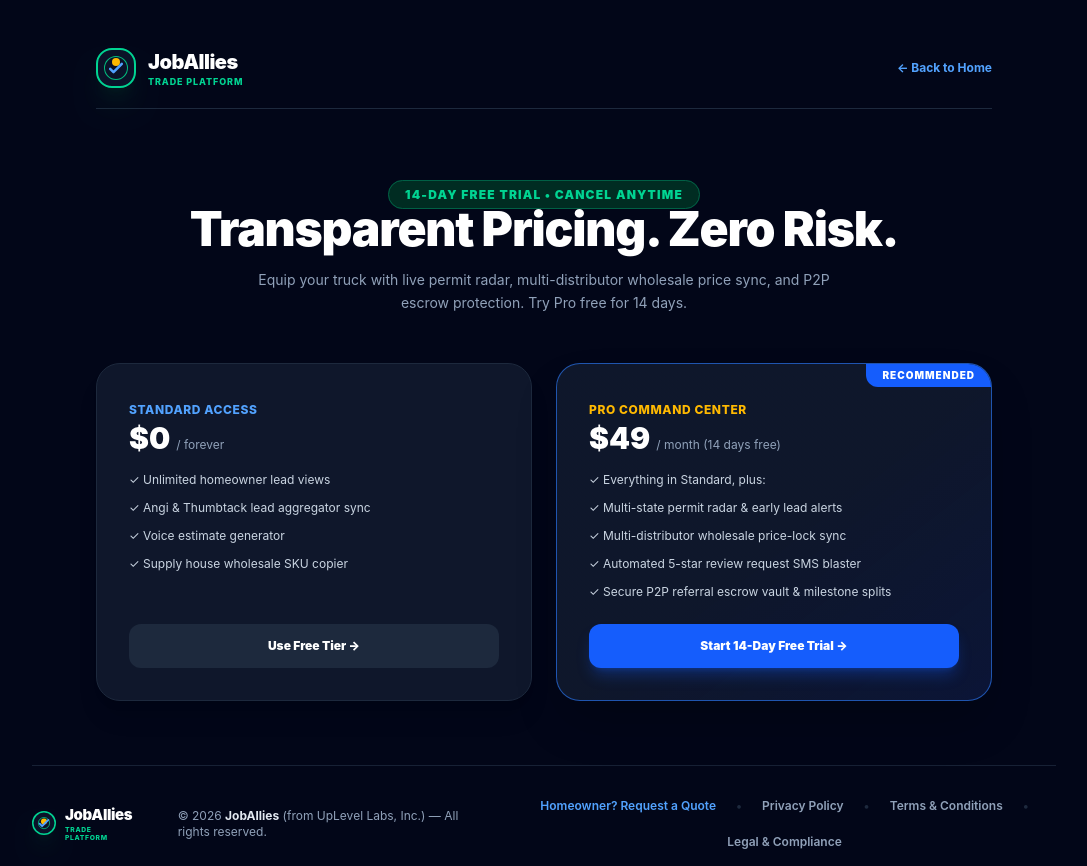
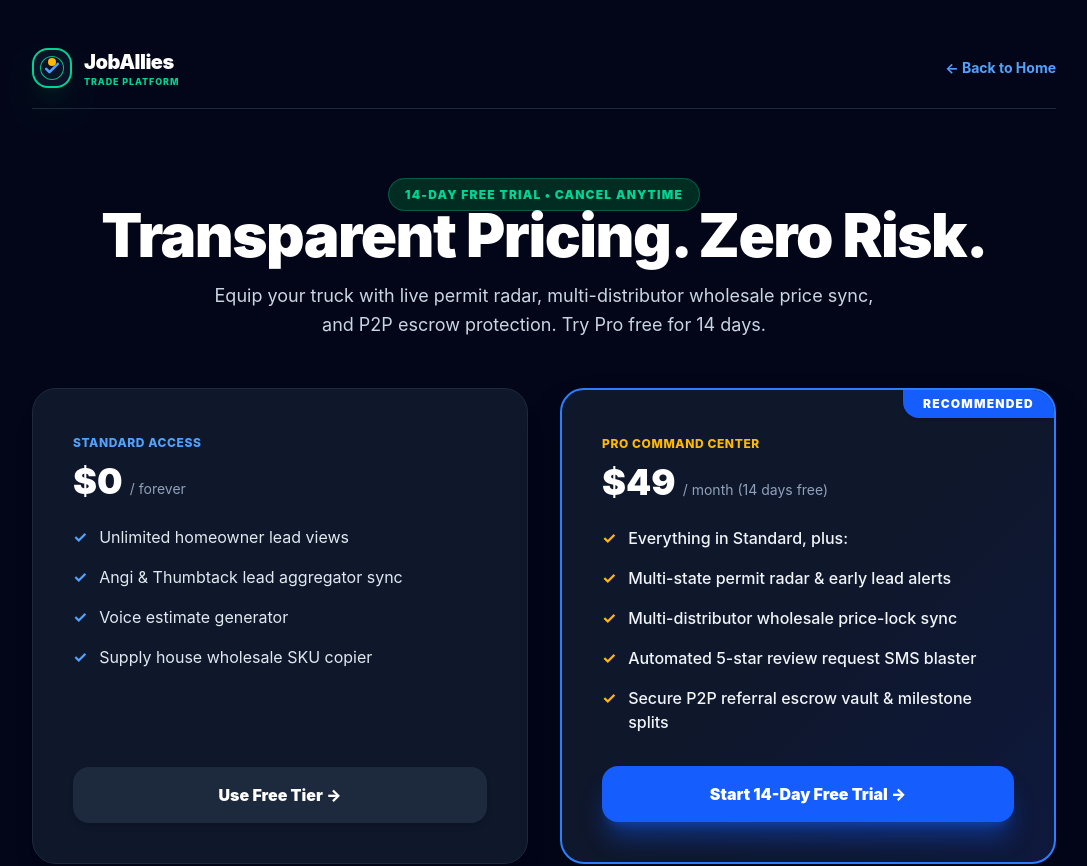
Before and after one commit to dberger111/joballies, a Next.js app: page /pricing in a window 1280 px wide. Shown: the top 866 px of the page, without its empty margins (96-1183 px from the left). Built offline with nearby package versions, Linux system fonts and the light colour scheme.

Commit message:
Upgrade pricing card typography, font sizes, and button padding for high readability and easy touch interaction

```diff
--- a/app/pricing/page.tsx
+++ b/app/pricing/page.tsx
@@ -54,65 +54,71 @@
 
   return (
     <main className="min-h-screen bg-slate-950 text-slate-100 font-sans p-6 md:p-12 flex flex-col justify-between">
-      <div className="max-w-4xl mx-auto w-full space-y-12">
+      <div className="max-w-5xl mx-auto w-full space-y-12">
         <header className="flex justify-between items-center border-b border-slate-800 pb-5">
           <Logo />
-          <Link href="/" className="text-xs font-bold text-blue-400 hover:text-blue-300">
+          <Link href="/" className="text-sm font-bold text-blue-400 hover:text-blue-300">
             ← Back to Home
           </Link>
         </header>
 
         <div className="text-center space-y-4 pt-6">
-          <span className="bg-emerald-950 text-emerald-400 border border-emerald-800 text-xs font-black uppercase tracking-widest px-4 py-1.5 rounded-full">
+          <span className="bg-emerald-950 text-emerald-400 border border-emerald-800 text-xs font-black uppercase tracking-widest px-4 py-2 rounded-full">
             14-Day Free Trial • Cancel Anytime
           </span>
-          <h1 className="text-4xl md:text-5xl font-black text-white tracking-tight">
+          <h1 className="text-4xl md:text-6xl font-black text-white tracking-tight">
             Transparent Pricing. Zero Risk.
           </h1>
-          <p className="text-slate-400 max-w-xl mx-auto text-sm leading-relaxed">
+          <p className="text-slate-300 max-w-2xl mx-auto text-base md:text-lg leading-relaxed">
             Equip your truck with live permit radar, multi-distributor wholesale price sync, and P2P escrow protection. Try Pro free for 14 days.
           </p>
         </div>
 
-        <div className="grid grid-cols-1 md:grid-cols-2 gap-6">
-          <div className="bg-slate-900 border border-slate-800 p-8 rounded-3xl space-y-6 shadow-xl flex flex-col justify-between">
-            <div className="space-y-4">
-              <span className="text-xs font-extrabold uppercase tracking-wider text-blue-400">Standard Access</span>
-              <h3 className="text-3xl font-black text-white">$0 <span className="text-xs text-slate-400 font-normal">/ forever</span></h3>
-              <ul className="space-y-3 text-xs text-slate-300">
-                <li>✓ Unlimited homeowner lead views</li>
-                <li>✓ Angi & Thumbtack lead aggregator sync</li>
-                <li>✓ Voice estimate generator</li>
-                <li>✓ Supply house wholesale SKU copier</li>
+        <div className="grid grid-cols-1 md:grid-cols-2 gap-8">
+          {/* Standard Free Tier Card */}
+          <div className="bg-slate-900 border border-slate-800 p-8 md:p-10 rounded-3xl space-y-8 shadow-xl flex flex-col justify-between">
+            <div className="space-y-6">
+              <div>
+                <span className="text-xs font-extrabold uppercase tracking-wider text-blue-400">Standard Access</span>
+                <h3 className="text-4xl font-black text-white mt-2">$0 <span className="text-sm text-slate-400 font-normal">/ forever</span></h3>
+              </div>
+              <ul className="space-y-4 text-sm md:text-base text-slate-200">
+                <li className="flex items-start gap-3"><span className="text-blue-400 font-bold">✓</span> Unlimited homeowner lead views</li>
+                <li className="flex items-start gap-3"><span className="text-blue-400 font-bold">✓</span> Angi & Thumbtack lead aggregator sync</li>
+                <li className="flex items-start gap-3"><span className="text-blue-400 font-bold">✓</span> Voice estimate generator</li>
+                <li className="flex items-start gap-3"><span className="text-blue-400 font-bold">✓</span> Supply house wholesale SKU copier</li>
               </ul>
             </div>
             <button
               onClick={handleFreeAction}
-              className="w-full bg-slate-800 hover:bg-slate-700 text-white font-black py-3.5 rounded-xl text-xs text-center transition block"
+              className="w-full bg-slate-800 hover:bg-slate-700 text-white font-black py-4 rounded-2xl text-sm md:text-base text-center transition block shadow-md"
             >
               Use Free Tier →
             </button>
           </div>
 
-          <div className="bg-gradient-to-br from-slate-900 via-slate-900 to-blue-950/50 border border-blue-500/60 p-8 rounded-3xl space-y-6 shadow-2xl flex flex-col justify-between relative overflow-hidden">
-            <div className="absolute top-0 right-0 bg-blue-600 text-white text-[10px] font-black uppercase tracking-widest px-4 py-1 rounded-bl-xl">
+          {/* Pro Command Center Card */}
+          <div className="bg-gradient-to-br from-slate-900 via-slate-900 to-blue-950/60 border-2 border-blue-500 p-8 md:p-10 rounded-3xl space-y-8 shadow-2xl flex flex-col justify-between relative overflow-hidden">
+            <div className="absolute top-0 right-0 bg-blue-600 text-white text-xs font-black uppercase tracking-widest px-5 py-1.5 rounded-bl-2xl shadow">
               Recommended
             </div>
-            <div className="space-y-4">
-              <span className="text-xs font-extrabold uppercase tracking-wider text-amber-400">Pro Command Center</span>
-              <h3 className="text-3xl font-black text-white">$49 <span className="text-xs text-slate-400 font-normal">/ month (14 days free)</span></h3>
-              <ul className="space-y-3 text-xs text-slate-300">
-                <li>✓ Everything in Standard, plus:</li>
-                <li>✓ Multi-state permit radar & early lead alerts</li>
-                <li>✓ Multi-distributor wholesale price-lock sync</li>
-                <li>✓ Automated 5-star review request SMS blaster</li>
-                <li>✓ Secure P2P referral escrow vault & milestone splits</li>
+            <div className="space-y-6">
+              <div>
+                <span className="text-xs font-extrabold uppercase tracking-wider text-amber-400">Pro Command Center</span>
+                <h3 className="text-4xl font-black text-white mt-2">$49 <span className="text-sm text-slate-400 font-normal">/ month (14 days free)</span></h3>
+              </div>
+              <ul className="space-y-4 text-sm md:text-base text-slate-100 font-medium">
+                <li className="flex items-start gap-3"><span className="text-amber-400 font-bold">✓</span> Everything in Standard, plus:</li>
+                <li className="flex items-start gap-3"><span className="text-amber-400 font-bold">✓</span> Multi-state permit radar & early lead alerts</li>
+                <li className="flex items-start gap-3"><span className="text-amber-400 font-bold">✓</span> Multi-distributor wholesale price-lock sync</li>
+                <li className="flex items-start gap-3"><span className="text-amber-400 font-bold">✓</span> Automated 5-star review request SMS blaster</li>
+                <li className="flex items-start gap-3"><span className="text-amber-400 font-bold">✓</span> Secure P2P referral escrow vault & milestone splits</li>
               </ul>
             </div>
             <button
               onClick={handleSubscribe}
               disabled={loading}
-              className="w-full bg-blue-600 hover:bg-blue-500 text-white font-black py-3.5 rounded-xl text-xs text-center transition block shadow-lg shadow-blue-600/30 disabled:opacity-50"
+              className="w-full bg-blue-600 hover:bg-blue-500 text-white font-black py-4 rounded-2xl text-sm md:text-base text-center transition block shadow-xl shadow-blue-600/40 disabled:opacity-50"
             >
               {loading ? 'Redirecting to Secure Checkout...' : 'Start 14-Day Free Trial →'}
             </button>
```
